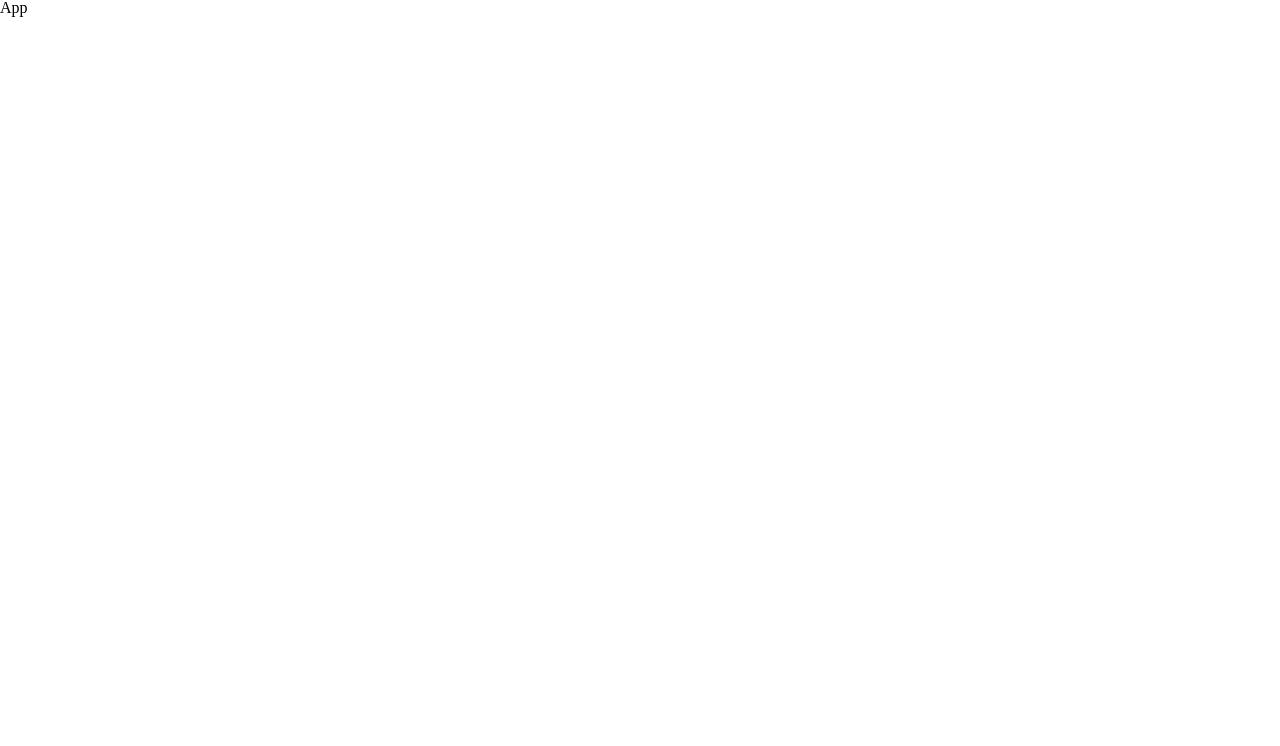
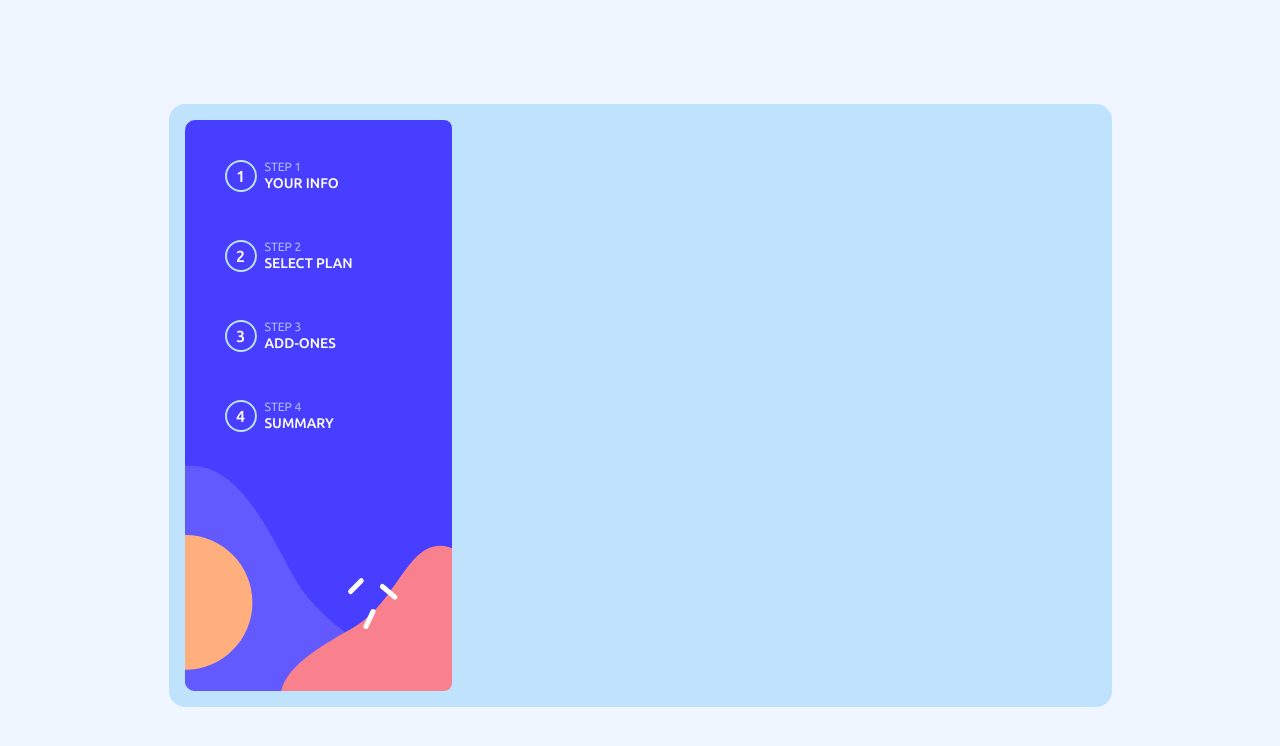
Before and after one commit to said-ops/multi-step-form, a React (Vite) app: page / in a window 1280 px wide. Shown: the top 746 px of the page. Built offline with nearby package versions, Linux system fonts and the light colour scheme.

Commit message:
base layout

```diff
--- a/src/components/App.jsx
+++ b/src/components/App.jsx
@@ -3,7 +3,41 @@
 function App() {
   return (
     <>
-    <h1>App</h1>
+    <section className='form-container'>
+      <div className='left'>
+        <div className="step">
+          <div className="step-number">1</div>
+          <div className="step-name">
+            <span className='step-no'>Step 1</span>
+            <span className='step-title'>YOUR INFO</span>
+          </div>
+        </div>
+        <div className="step">
+          <div className="step-number">2</div>
+          <div className="step-name">
+            <span className='step-no'>Step 2</span>
+            <span className='step-title'>SELECT PLAN</span>
+          </div>
+        </div>
+        <div className="step">
+          <div className="step-number">3</div>
+          <div className="step-name">
+            <span className='step-no'>Step 3</span>
+            <span className='step-title'>ADD-ONES</span>
+          </div>
+        </div>
+        <div className="step">
+          <div className="step-number">4</div>
+          <div className="step-name">
+            <span className='step-no'>Step 4</span>
+            <span className='step-title'>SUMMARY</span>
+          </div>
+        </div>
+      </div>
+      <div className="right">
+        {/* compoents goes here */}
+      </div>
+    </section>
 
     </>
   )
--- a/src/style/index.css
+++ b/src/style/index.css
@@ -30,3 +30,71 @@
 *::before{
     box-sizing: border-box;
 }
+/*=============start styling=============*/
+body{
+    display: flex;
+    justify-content: center;
+    align-items: center;
+    background-color: var(--magnolia);
+    min-height: 810px;
+    font-family: 'ubuntu-500';
+}
+.form-container{
+    width: 943px;
+    /* height: 604px; */
+    display: flex;
+    background-color: var(--light-blue);
+    padding: 1rem;
+    border-radius: 1rem;
+}
+.right{
+    flex: 1;
+}
+.left{
+    width: 267px;
+    height: 571px;
+    background: url(/src/assets/images/bg-sidebar-desktop.svg);
+    background-size: cover;
+    background-repeat: no-repeat;
+    display: flex;
+    flex-direction: column;
+    padding: 2rem;
+    gap: 2rem;
+    border-top-right-radius: 0.5rem;
+    border-bottom-right-radius: 0.5rem;
+}
+.step{
+    display: flex;
+    gap: 0.5rem;
+    align-items: center;
+    color: var(--white);
+    padding: 0.5rem;
+}
+.step:hover{
+    border: 1px solid var(--marin-blue);
+    border-radius: 0.5rem;
+    cursor: pointer;
+}
+.step-number{
+    width: 2rem;
+    height: 2rem;
+    display: flex;
+    justify-content: center;
+    align-items: center;
+    border: 2px solid var(--light-blue);
+    border-radius: 50%;
+}
+.step-name{
+    display: flex;
+    flex-direction: column;
+    gap: 0.2rem;
+}
+.step-no{
+    color: var(--pastel-blue);
+    font-family: 'ubuntu-400';
+    text-transform: uppercase;
+    font-size: 12px;
+}
+.step-title{
+    font-size: 14px;
+}
```
